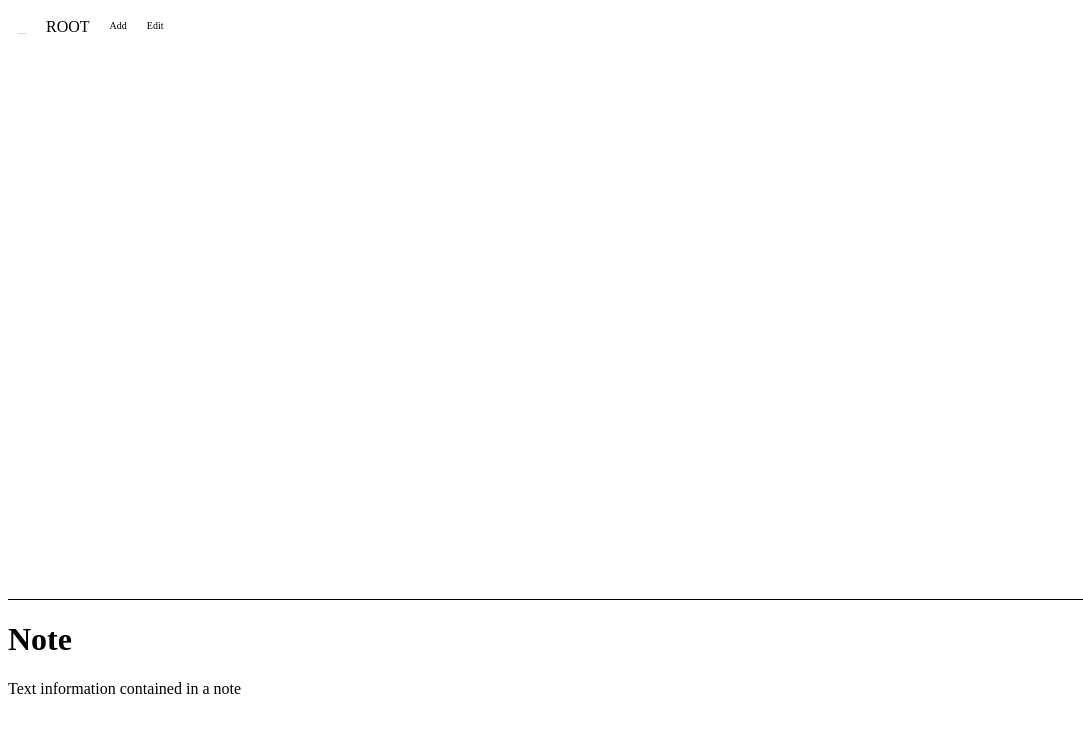
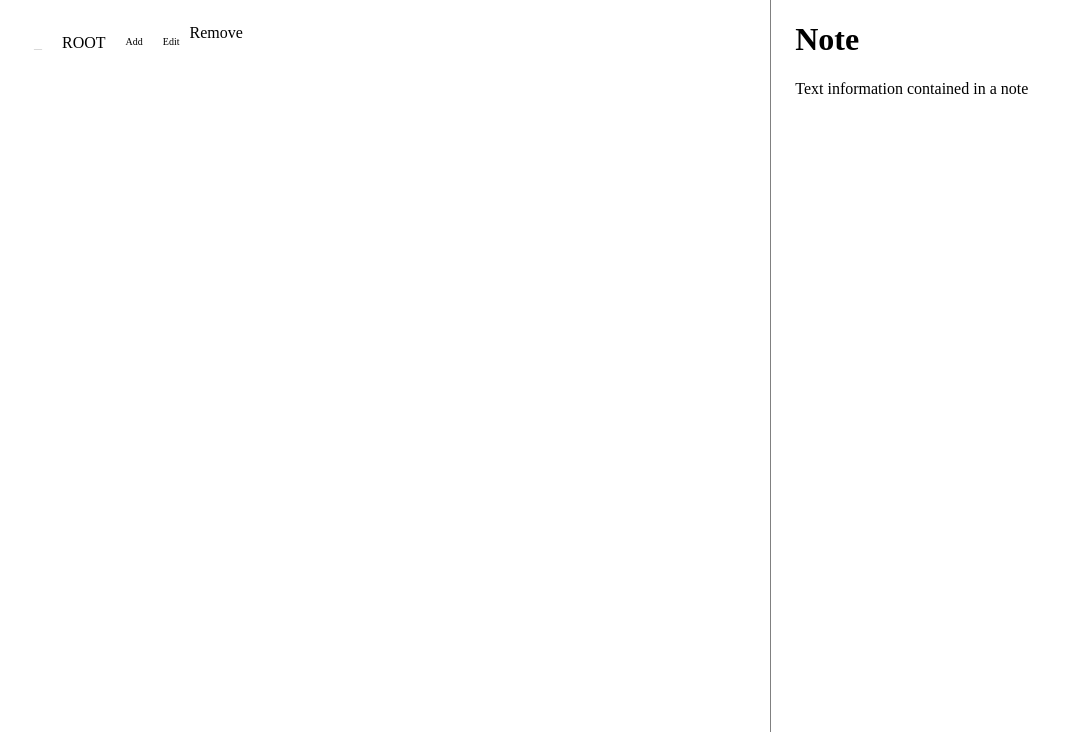
Before and after one commit to kino6052/tree-of-abstraction-react-redux-ui, a React (Create React App) app: page / in a window 1280 px wide. Shown: the top 732 px of the page, without its empty margins (0-1083 px from the left). Built offline with nearby package versions, Linux system fonts and the light colour scheme; no server answers.

Commit message:
Add styling for Note and Node Container and add id attribute to every node

```diff
--- a/src/containers/App.js
+++ b/src/containers/App.js
@@ -17,6 +17,8 @@ import { AddButton } from './misc/components/Buttons'
 import { Node } from './Node'
 import { Note } from './Note'
 
+import './app.css';
+
 export class App extends Component {
   render() {
     let {
@@ -29,8 +31,10 @@ export class App extends Component {
     } = this;
     if (id) {
       return (
-        <div>
-          <Node {...this.props} collapsed={false}/>
+        <div className={'App'}>
+          <div className={'NodeContainer'}>
+            <Node {...this.props} collapsed={false}/>
+          </div>
           <Note />
         </div>
       )
--- a/src/containers/Node.js
+++ b/src/containers/Node.js
@@ -6,6 +6,7 @@ import {
   handleIncrementClickGenerator,
   handleAddChildClickGenerator,
   handleRemoveClickGenerator,
+  handleCollapseClickGenerator,
   handleChangeNameClickGenerator,
   handleSaveNameClickGenerator,
   handleNameChangeGenerator,
@@ -14,7 +15,7 @@ import {
 } from './misc/NodeEvents';
 import { Name, NameInput} from './misc/components/Name'
 import { Link } from './misc/components/Link'
-import { AddButton, EditButton } from './misc/components/Buttons'
+import { AddButton, EditButton, RemoveButton } from './misc/components/Buttons'
 
 import './node.css';
 
@@ -32,6 +33,7 @@ export class Node extends Component {
     let handleIncrementClick = handleIncrementClickGenerator(this);
     let handleAddChildClick = handleAddChildClickGenerator(this);
     let handleRemoveClick = handleRemoveClickGenerator(this);
+    let handleCollapseManyClick = handleCollapseClickGenerator(this);
     let handleChangeNameClick = handleChangeNameClickGenerator(this);
     let handleSaveNameClick = handleSaveNameClickGenerator(this);
     let handleNameChange = handleNameChangeGenerator(this);
@@ -47,9 +49,9 @@ export class Node extends Component {
     } = this;
     if (!collapsed) {
       return (
-        <div className={'Node'}>
+        <div className={'Node'} id={id}>
           <div className={'Controls'} >
-            <Link className={'.Collapse'} parentId={parentId} onClick={handleRemoveClick} collapsed={collapsed}/>
+            <Link className={'.Collapse'} parentId={parentId} onClick={handleCollapseManyClick} collapsed={collapsed}/>
             {
               !editName &&
               <Name
@@ -71,6 +73,7 @@ export class Node extends Component {
             }
             <AddButton onClick={ handleAddChildClick }/>
             <EditButton onClick={ handleChangeNameClick }/>
+            <RemoveButton onClick={ handleRemoveClick }/>
           </div>
           {
             <div>
--- a/src/containers/Note.js
+++ b/src/containers/Note.js
@@ -3,7 +3,7 @@ import React from 'react';
 export class Note extends React.Component {
   render() {
     return (
-      <div style={{ position: 'fixed', bottom: 0, width: '100%', height: 200, backgroundColor: 'white', borderTop: '1px solid black' }}>
+      <div className={'Note'}>
         <h1> Note </h1>
         <p>Text information contained in a note</p>
       </div>
--- /dev/null
+++ b/src/containers/app.css
@@ -0,0 +1,23 @@
+body {
+  margin: 0;
+}
+
+.App {
+  display: flex;
+  flex-direction: row;
+  height: 100vh;
+}
+
+.NodeContainer {
+  flex-grow: 2;
+  overflow-x: scroll;
+  max-width: 1000px;
+  margin: 24px;
+}
+
+.Note {
+  flex-grow: 1;
+  border-left: 1px solid grey;
+  padding-left: 24px;
+  min-width: 400px;
+}
--- a/src/containers/misc/NodeEvents.js
+++ b/src/containers/misc/NodeEvents.js
@@ -24,8 +24,16 @@ export const handleRemoveClickGenerator = (that) => {
     e.preventDefault()
 
     const { toggleCollapseMany, deleteNode, parentId, id } = that.props
+    deleteNode(id)
+  }
+}
+
+export const handleCollapseClickGenerator = (that) => {
+  return e => {
+    e.preventDefault()
+
+    const { toggleCollapseMany, deleteNode, parentId, id } = that.props
     toggleCollapseMany(id)
-    // deleteNode(id)
   }
 }
 
--- a/src/containers/misc/components/Buttons.js
+++ b/src/containers/misc/components/Buttons.js
@@ -37,3 +37,22 @@ export class EditButton extends React.Component {
     )
   }
 }
+
+export class RemoveButton extends React.Component {
+  render(){
+    let {
+      props: {
+        onClick
+      }
+    } = this;
+    return (
+      <div className={'Remove'} key="remove" onClick={ () => {console.log('click')} }>
+        <a // eslint-disable-line jsx-a11y/anchor-is-valid
+          onClick={ onClick }
+        >
+          Remove
+        </a>
+      </div>
+    )
+  }
+}
--- a/src/reducers/nodes.js
+++ b/src/reducers/nodes.js
@@ -63,6 +63,7 @@ const getImmediateDescendantIds = (state, nodeId) => {
 const deleteMany = (state, ids) => {
   state = { ...state }
   ids.forEach(id => delete state[id])
+  // TODO: Remove from parent ChildIds
   return state
 }
 
@@ -85,6 +86,7 @@ export default (state = {}, action) => {
 
   if (action.type === DELETE_NODE) {
     let descendantIds = getAllDescendantIds(state, nodeId)
+    // TODO: Add to persistence
     return deleteMany(state, [ nodeId, ...descendantIds ])
   }
 
```
